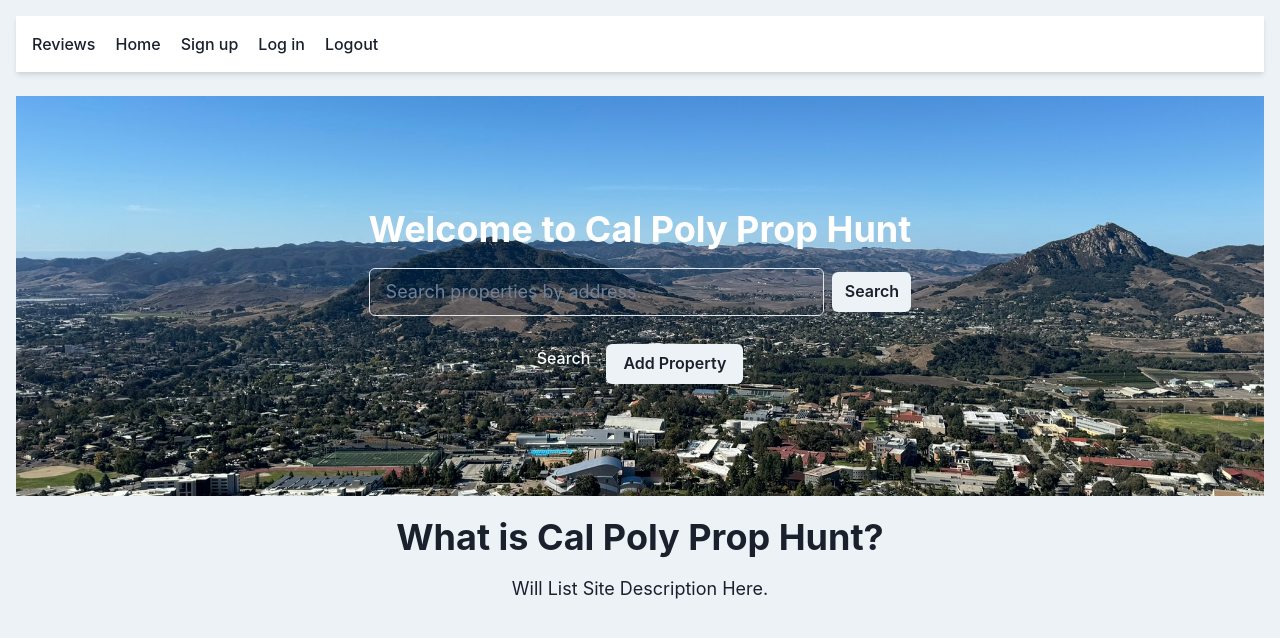
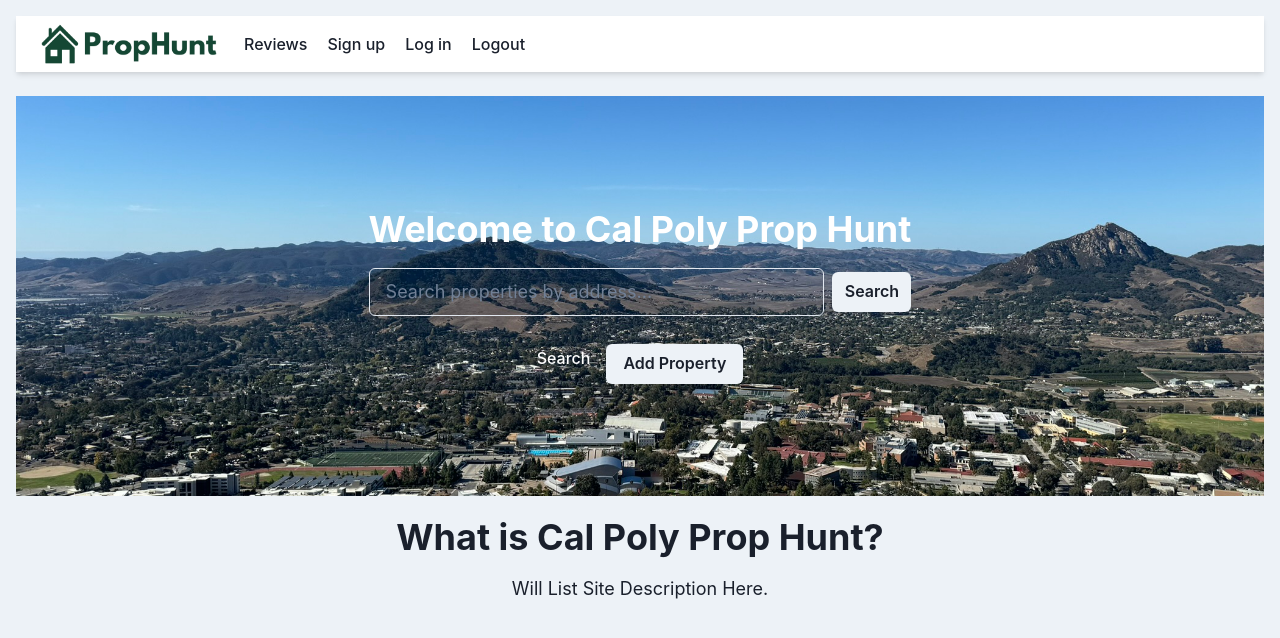
Before and after one commit to gracebw7/307-group-1, a React (Vite) app in the folder packages/react-frontend/: page / in a window 1280 px wide. Shown: the top 638 px of the page. Built offline with nearby package versions, Linux system fonts and the light colour scheme.

Commit message:
Add a logo link to the navbar

```diff
--- a/packages/react-frontend/src/App.jsx
+++ b/packages/react-frontend/src/App.jsx
@@ -13,7 +13,8 @@ import {
   Input,
   Button,
   useDisclosure,
-  Box
+  Box,
+  Image
 } from "@chakra-ui/react";
 import {
   BrowserRouter as Router,
@@ -96,6 +97,14 @@ function App() {
     window.location.href = "/login";
   };
 
+  const linkStyle = {
+    marginRight: "20px",
+    display: "flex",
+    alignItems: "center",
+    fontSize: "1em",
+    height: "1.5em" // Matches the default line height
+  };
+
   return (
     <ChakraProvider>
       <ReviewsProvider>
@@ -116,15 +125,22 @@ function App() {
               p={4}
               mb={6}
               boxShadow="md"
-              width="100%">
+              width="100%"
+              justifyContent="flex-start"
+              display="flex">
+              <Link to="/" style={linkStyle}>
+                <Image
+                  src="../public/PHLogo.png"
+                  alt="Home"
+                  style={{ height: "3em", width: "auto" }}
+                />
+              </Link>
               <Link
                 to="properties/67ac37ff87bbc59ba2e00dbb"
-                style={{ marginRight: "20px" }}>
+                style={linkStyle}>
                 Reviews
               </Link>
-              <Link to="/" style={{ marginRight: "20px" }}>
-                Home
-              </Link>
+
               {/*
               <Link
                 to="/add-property"
@@ -137,18 +153,16 @@ function App() {
                 Create Review
               </Link>
               */}
-              <Link
-                to="/signup"
-                style={{ marginRight: "20px" }}>
+              <Link to="/signup" style={linkStyle}>
                 Sign up
               </Link>
-              <Link to="/login" style={{ marginRight: "20px" }}>
+              <Link to="/login" style={linkStyle}>
                 Log in
               </Link>
               <Link
                 onClick={logoutUser}
                 style={{
-                  marginRight: "20px",
+                  ...linkStyle,
                   cursor: "pointer"
                 }}>
                 Logout
```
Also changed, not shown: packages/react-frontend/public/PHLogo.png (added).
